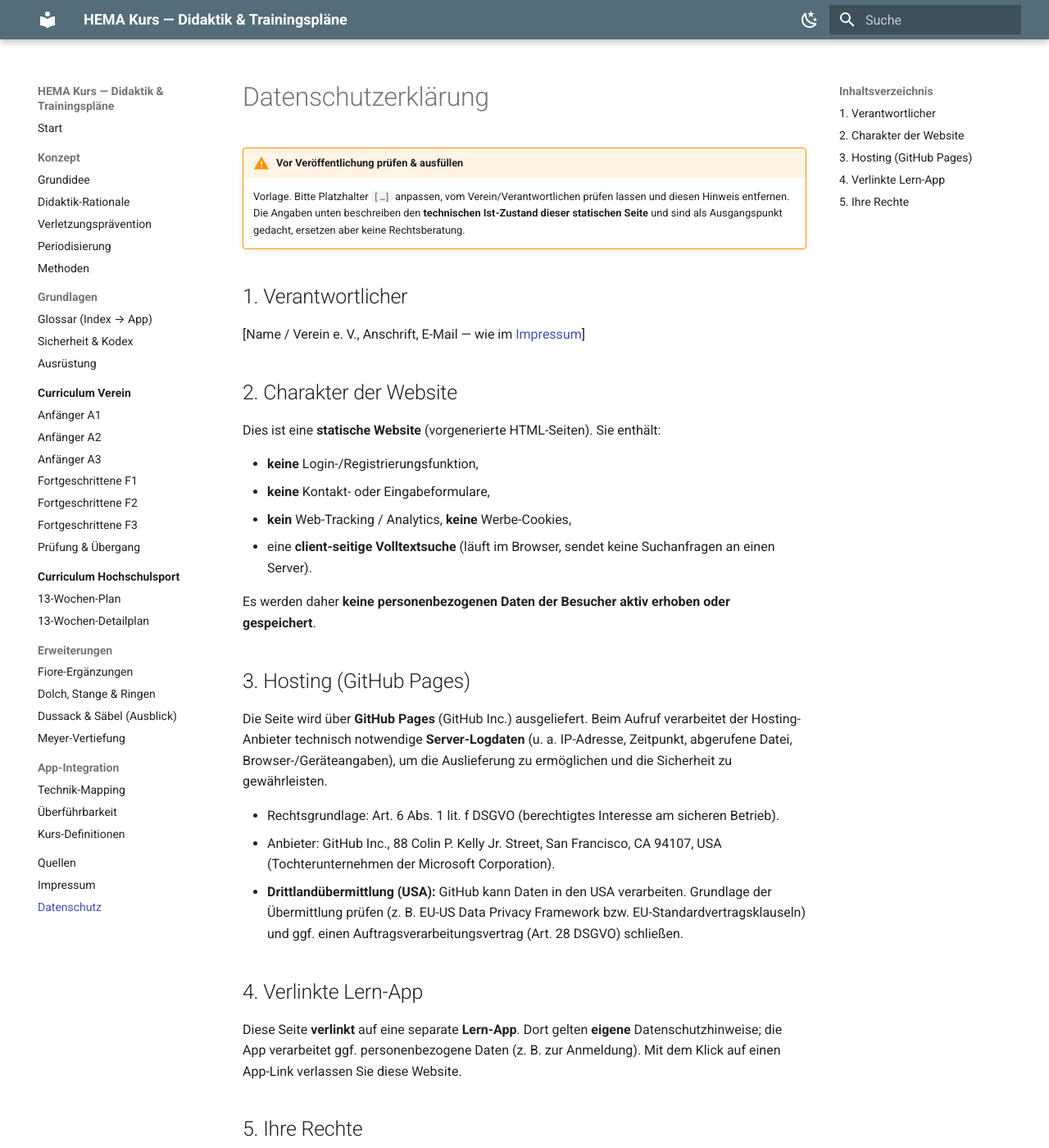
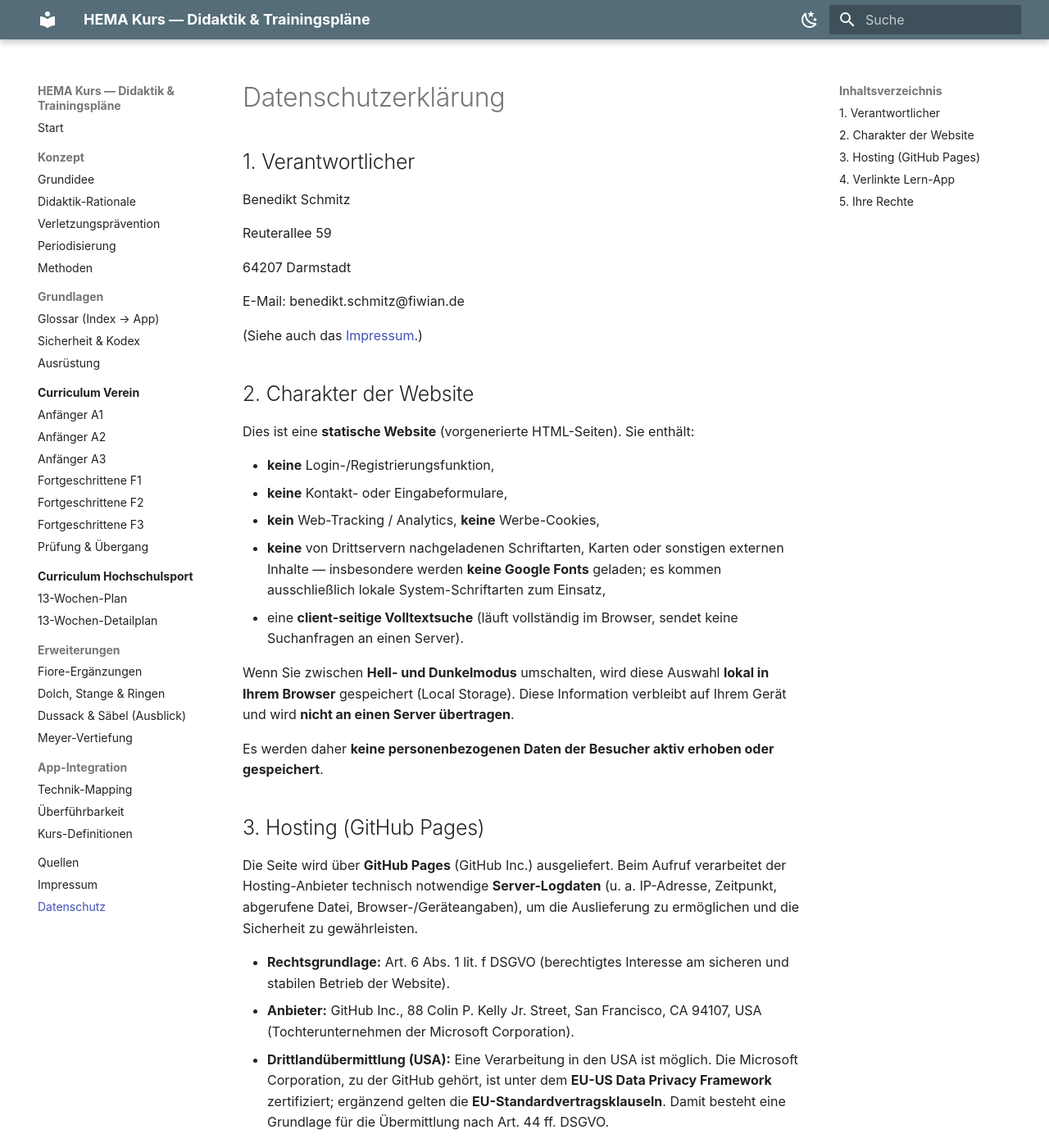
Before and after one commit to BenK3nobi/hema-konzepte, an MkDocs documentation site: the page built from docs/Datenschutz.md, in a window 1280 px wide and 1400 px high. Shown: the whole window at 82% size. Built offline with MkDocs 1.6.1 and Material for MkDocs 9.7.7, drawn with Linux system fonts in a browser that asks for light colours; some of the changed text lies outside the part shown.

Commit message:
Changes to be committed: 	modified:   docs/Datenschutz.md 	modified:   mkdocs.yml

```diff
--- a/docs/Datenschutz.md
+++ b/docs/Datenschutz.md
@@ -1,14 +1,16 @@
 # Datenschutzerklärung
-
-!!! warning "Vor Veröffentlichung prüfen & ausfüllen"
-    Vorlage. Bitte Platzhalter `[…]` anpassen, vom Verein/Verantwortlichen
-    prüfen lassen und diesen Hinweis entfernen. Die Angaben unten beschreiben den
-    **technischen Ist-Zustand dieser statischen Seite** und sind als Ausgangspunkt
-    gedacht, ersetzen aber keine Rechtsberatung.
 
 ## 1. Verantwortlicher
 
-[Name / Verein e. V., Anschrift, E-Mail — wie im [Impressum](Impressum.md)]
+Benedikt Schmitz
+
+Reuterallee 59
+
+64207 Darmstadt
+
+E-Mail: benedikt.schmitz@fiwian.de
+
+(Siehe auch das [Impressum](Impressum.md).)
 
 ## 2. Charakter der Website
 
@@ -17,8 +19,15 @@ Dies ist eine **statische Website** (vorgenerierte HTML-Seiten). Sie enthält:
 - **keine** Login-/Registrierungsfunktion,
 - **keine** Kontakt- oder Eingabeformulare,
 - **kein** Web-Tracking / Analytics, **keine** Werbe-Cookies,
-- eine **client-seitige Volltextsuche** (läuft im Browser, sendet keine
+- **keine** von Drittservern nachgeladenen Schriftarten, Karten oder sonstigen
+  externen Inhalte — insbesondere werden **keine Google Fonts** geladen; es kommen
+  ausschließlich lokale System-Schriftarten zum Einsatz,
+- eine **client-seitige Volltextsuche** (läuft vollständig im Browser, sendet keine
   Suchanfragen an einen Server).
+
+Wenn Sie zwischen **Hell- und Dunkelmodus** umschalten, wird diese Auswahl **lokal
+in Ihrem Browser** gespeichert (Local Storage). Diese Information verbleibt auf
+Ihrem Gerät und wird **nicht an einen Server übertragen**.
 
 Es werden daher **keine personenbezogenen Daten der Besucher aktiv erhoben oder
 gespeichert**.
@@ -30,28 +39,38 @@ verarbeitet der Hosting-Anbieter technisch notwendige **Server-Logdaten**
 (u. a. IP-Adresse, Zeitpunkt, abgerufene Datei, Browser-/Geräteangaben), um die
 Auslieferung zu ermöglichen und die Sicherheit zu gewährleisten.
 
-- Rechtsgrundlage: Art. 6 Abs. 1 lit. f DSGVO (berechtigtes Interesse am sicheren
-  Betrieb).
-- Anbieter: GitHub Inc., 88 Colin P. Kelly Jr. Street, San Francisco, CA 94107,
+- **Rechtsgrundlage:** Art. 6 Abs. 1 lit. f DSGVO (berechtigtes Interesse am
+  sicheren und stabilen Betrieb der Website).
+- **Anbieter:** GitHub Inc., 88 Colin P. Kelly Jr. Street, San Francisco, CA 94107,
   USA (Tochterunternehmen der Microsoft Corporation).
-- **Drittlandübermittlung (USA):** GitHub kann Daten in den USA verarbeiten.
-  Grundlage der Übermittlung prüfen (z. B. EU-US Data Privacy Framework bzw.
-  EU-Standardvertragsklauseln) und ggf. einen Auftragsverarbeitungsvertrag
-  (Art. 28 DSGVO) schließen.
+- **Drittlandübermittlung (USA):** Eine Verarbeitung in den USA ist möglich. Die
+  Microsoft Corporation, zu der GitHub gehört, ist unter dem **EU-US Data Privacy
+  Framework** zertifiziert; ergänzend gelten die **EU-Standardvertragsklauseln**.
+  Damit besteht eine Grundlage für die Übermittlung nach Art. 44 ff. DSGVO.
 
 ## 4. Verlinkte Lern-App
 
 Diese Seite **verlinkt** auf eine separate **Lern-App**. Dort gelten **eigene**
 Datenschutzhinweise; die App verarbeitet ggf. personenbezogene Daten (z. B. zur
-Anmeldung). Mit dem Klick auf einen App-Link verlassen Sie diese Website.
+Anmeldung und zur Speicherung des Lernfortschritts). Mit dem Klick auf einen
+App-Link verlassen Sie diese Website. Für die Datenverarbeitung innerhalb der App
+ist der dortige Anbieter verantwortlich.
 
 ## 5. Ihre Rechte
 
 Sie haben im Rahmen der gesetzlichen Vorgaben das Recht auf Auskunft,
 Berichtigung, Löschung, Einschränkung der Verarbeitung, Datenübertragbarkeit und
-Widerspruch sowie ein Beschwerderecht bei einer Aufsichtsbehörde. Wenden Sie sich
-dazu an den oben genannten Verantwortlichen.
+Widerspruch. Wenden Sie sich dazu an den oben genannten Verantwortlichen.
+
+Ihnen steht zudem ein **Beschwerderecht bei einer Datenschutz-Aufsichtsbehörde**
+zu. Zuständig ist:
+
+Der Hessische Beauftragte für Datenschutz und Informationsfreiheit (HBDI)
+
+Postfach 3163, 65021 Wiesbaden
+
+<https://datenschutz.hessen.de>
 
 ---
 
-*Stand: [Datum eintragen].*
+*Stand: 10. Juni 2026.*
--- a/mkdocs.yml
+++ b/mkdocs.yml
@@ -12,6 +12,9 @@ docs_dir: docs
 theme:
   name: material
   language: de
+  # Datenschutz: keine Google Fonts vom CDN laden (keine IP-Übertragung an Google).
+  # MkDocs Material nutzt dann lokale System-Schriftarten.
+  font: false
   features:
     - navigation.sections
     - navigation.top
```
